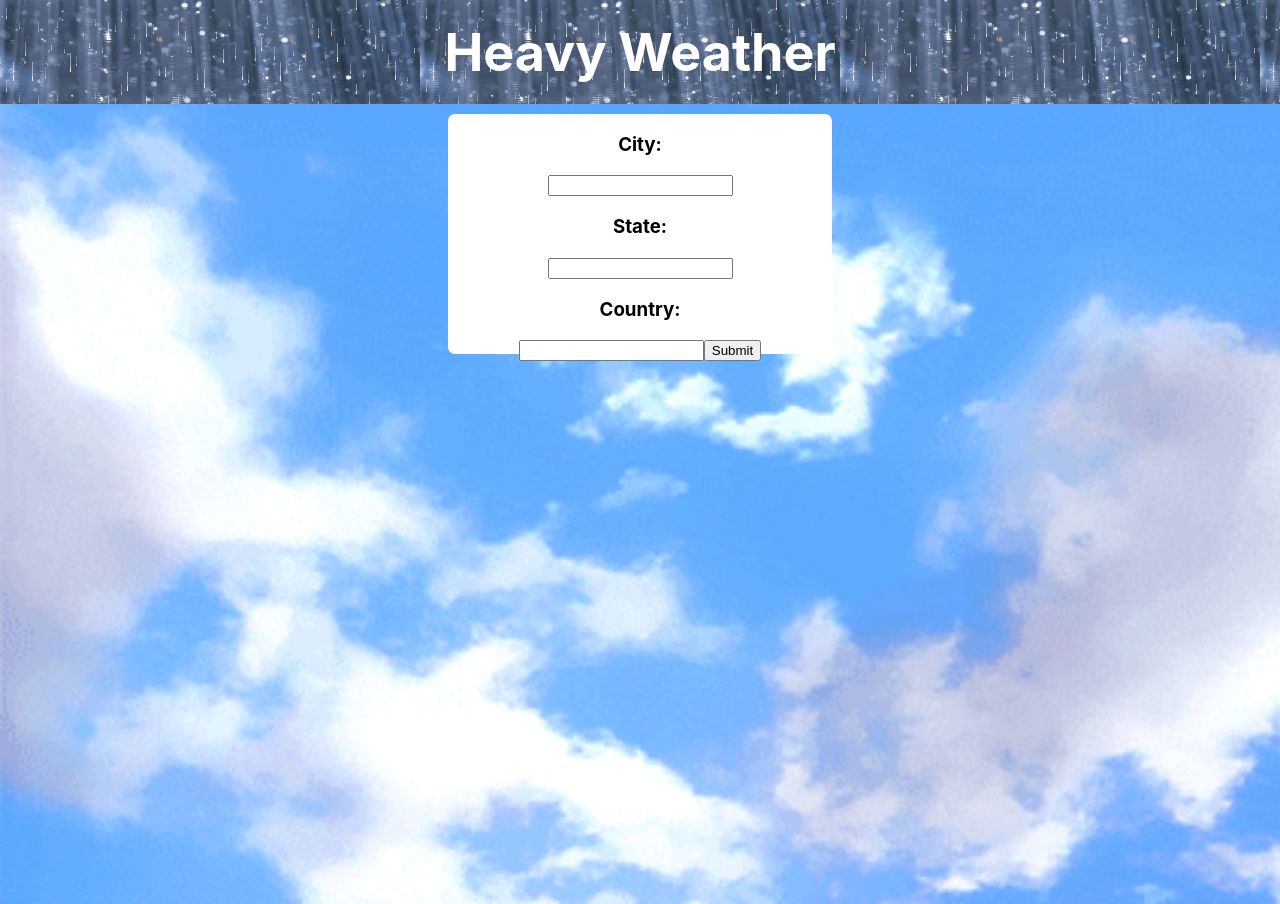
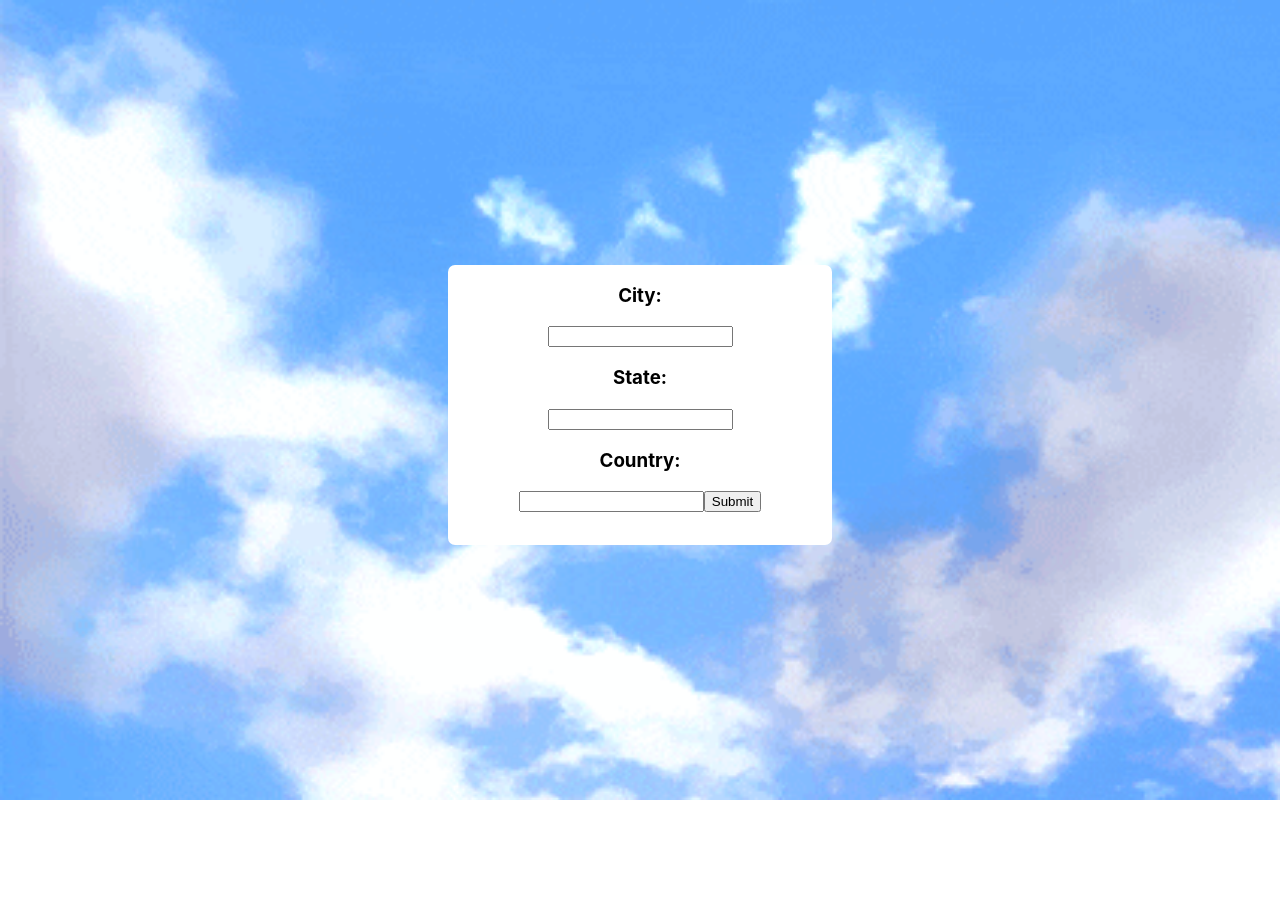
Before and after one commit to JackSkiles/weatherJams, a React (Create React App) app: page / in a window 1280 px wide. After the commit the page ends 800 px from the top, so only its background shows below. Built offline with nearby package versions, Linux system fonts and the light colour scheme.

Commit message:
changes to css

```diff
--- a/src/App.css
+++ b/src/App.css
@@ -15,7 +15,11 @@
 }
 
 .App-header {
-  background-image: url("rain.gif");
+  background: url("wr.jpg") no-repeat center center fixed;
+  -webkit-background-size: cover;
+  -moz-background-size: cover;
+  -o-background-size: cover;
+  background-size: cover;
   height: 13vh;
   display: flex;
   flex-direction: column;
--- a/src/App.js
+++ b/src/App.js
@@ -29,13 +29,10 @@ class App extends React.Component {
   render(){
       return (
         <div className="App">
-            <header className="App-header">
-              <h1>Heavy Weather</h1>
-            </header>
-            <div style={{height: '100vh', display: 'flex', justifyContent: 'center',
+            <div style={{height: '100vh', display: 'flex', justifyContent: 'center', alignItems: 'center',
             backgroundImage: this.state.background, backgroundRepeat: 'no-repeat', backgroundSize: 'cover'
             }}>
-            <div style={{width: '30%', height: '30vh', backgroundColor: 'white', marginTop: '10px', borderRadius: '7px'}}>
+            <div style={{width: '30%', height: '35vh', backgroundColor: 'white', marginTop: '10px', borderRadius: '7px'}}>
               <Weather handleSubmit={(e, state) => {
                 this.weatherGet(state)
               }}/>
```
Also changed, not shown: src/wr.jpg (added).
